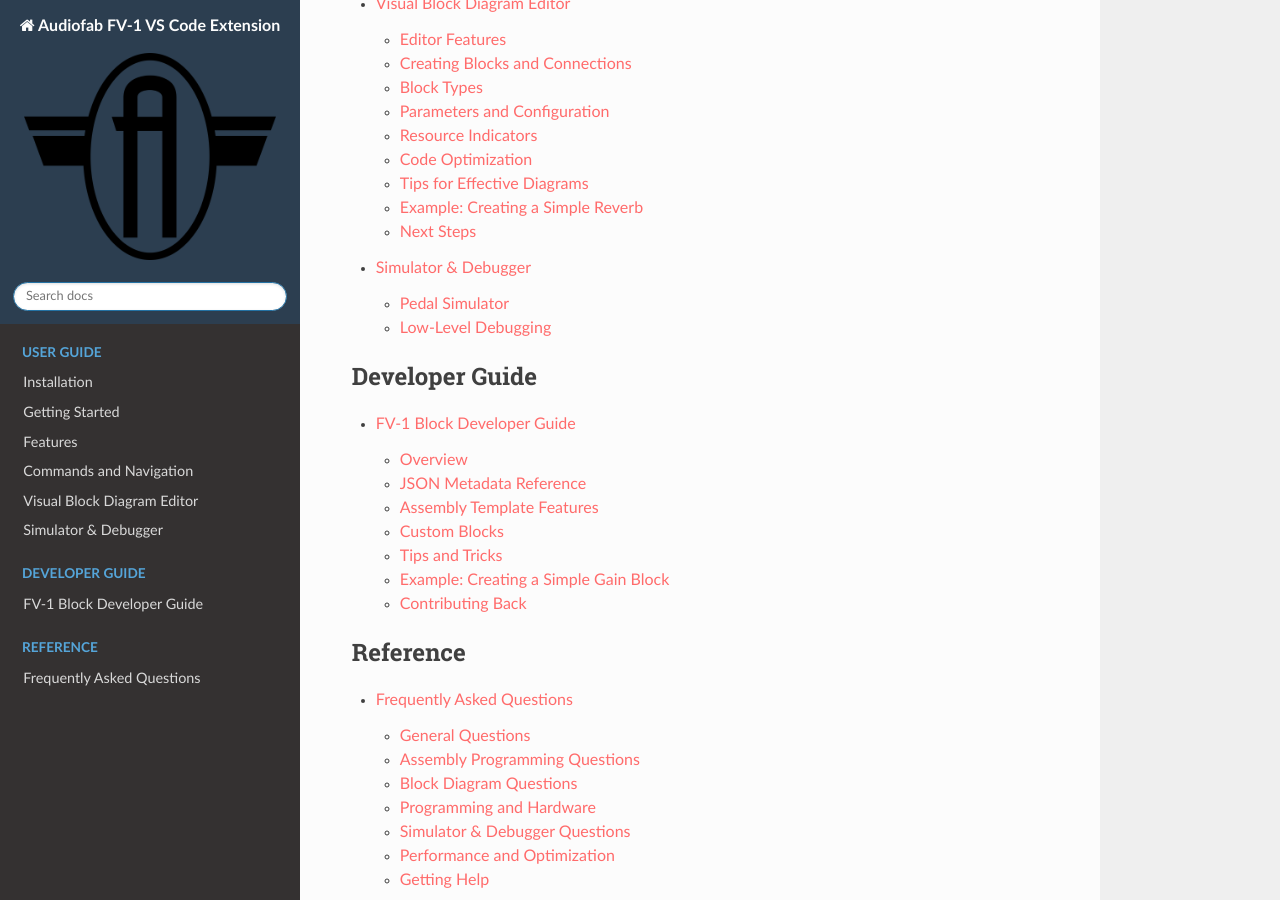
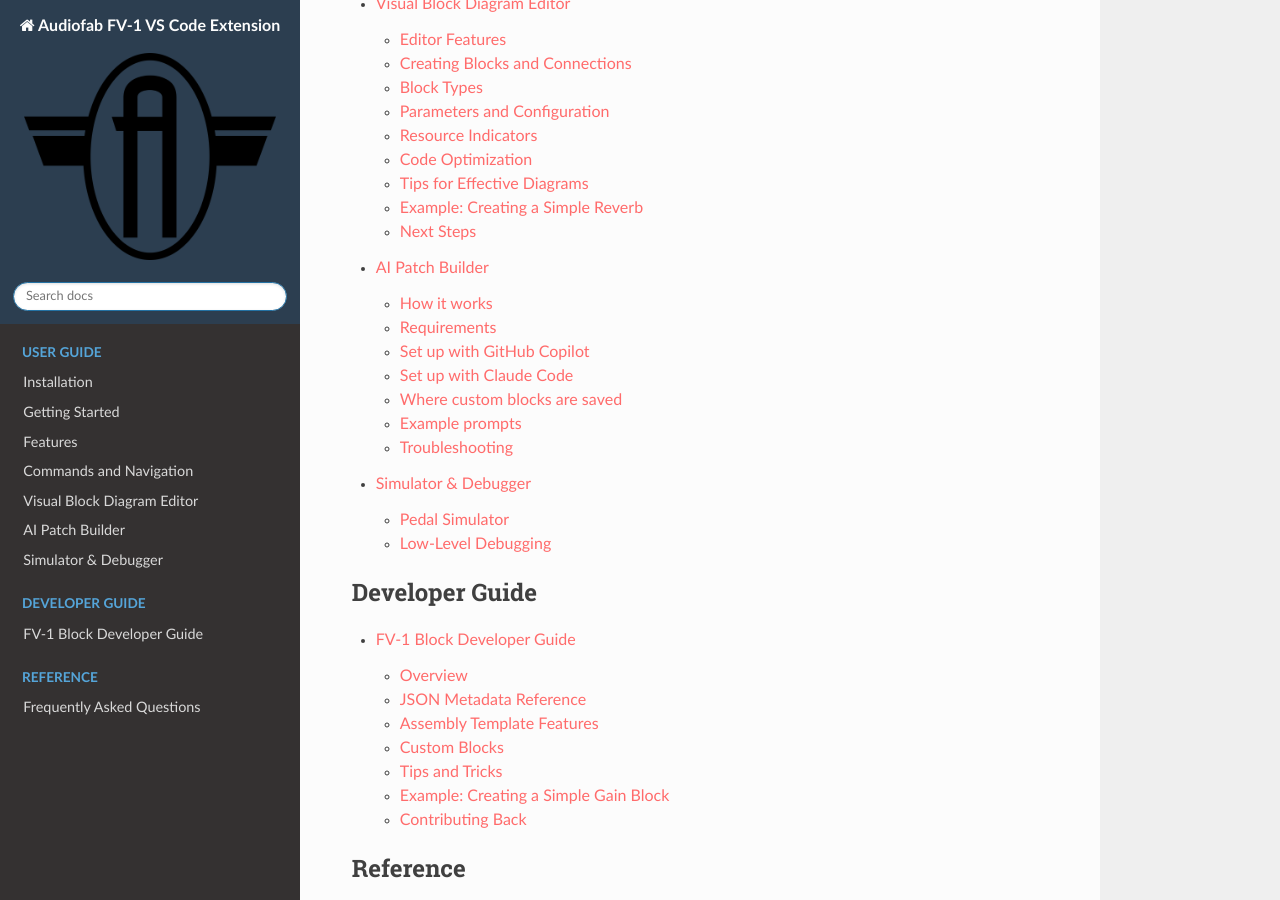
Before and after one commit to audiofab/fv1-vscode, a Sphinx documentation site: the page built from docs/source/index.rst, in a window 1280 px wide and 900 px high, scrolled down 1080 px. Built offline with Sphinx 7.4.7 and the Read the Docs theme 3.1.0, drawn with Linux system fonts in a browser that asks for light colours; some of the changed lines change nothing that is shown.

Commit message:
Update docs

```diff
--- /dev/null
+++ b/docs/source/ai-patch-builder.rst
@@ -0,0 +1,126 @@
+AI Patch Builder
+================
+
+The extension bundles an **AI Patch Builder** — a Model Context Protocol (MCP) server that
+gives AI coding agents full knowledge of the FV-1 block library and the block-diagram
+compiler. With it, an agent such as **GitHub Copilot** (agent mode) or **Claude Code** can
+build and validate ``.spndiagram`` block-diagram programs for you from a plain-language
+description or a screenshot of an existing patch.
+
+Because the agent can compile every draft against the *real* FV-1 compiler as it works, the
+patches it produces are checked for correct wiring and for fitting within the FV-1's limits
+(128 instructions, 32 registers, 32768 words of delay memory) — not just guessed at.
+
+How it works
+------------
+
+The server is launched automatically by your AI agent and exposes a small set of tools the
+agent calls on demand:
+
+**Discover blocks**
+   Browse the full catalog of built-in blocks and read the exact ports and parameters of any
+   block, so the agent wires things up correctly.
+
+**Learn from examples**
+   Fetch curated, ready-made example diagrams (echo, hall reverb, chorus, LFO-swept filter,
+   parallel dry/wet mix) to adapt rather than starting from a blank canvas.
+
+**Validate**
+   Compile a candidate diagram and report any errors, warnings, and resource usage. This is
+   the heart of the loop: the agent drafts, validates, fixes what the compiler reports, and
+   repeats until the patch is correct.
+
+**Author new blocks**
+   When no existing block does the job, the agent can read the Audiofab Template Language
+   (ATL) reference, study a similar block's source, and write a brand-new custom ``.atl``
+   block on the fly — then use it immediately in your diagram.
+
+Requirements
+------------
+
+- **VS Code 1.101 or newer** (required for the Copilot MCP integration).
+- An AI agent:
+
+  - **GitHub Copilot** with agent mode, or
+  - **Claude Code** (the VS Code integrated extension, or the CLI).
+
+Set up with GitHub Copilot
+--------------------------
+
+The server is contributed to VS Code's built-in MCP host, so Copilot discovers it
+automatically once the extension is installed.
+
+1. Open the **Copilot Chat** view and switch the mode selector to **Agent**.
+2. Confirm the server is available: run **MCP: List Servers** from the Command Palette
+   (``Ctrl+Shift+P``) and look for **Audiofab FV-1 Patch Builder**. Start it if it is not
+   already running.
+3. Ask Copilot to build something (see `Example prompts`_ below).
+
+.. note::
+
+   Copilot may ask you to trust or enable the server the first time. This is a one-time
+   confirmation.
+
+Set up with Claude Code
+-----------------------
+
+Claude Code uses its own configuration file, so the extension writes one for you.
+
+1. Run **FV-1: Enable AI Patch Builder for Claude Code** from the Command Palette. This
+   creates (or updates) a ``.mcp.json`` file at the root of your workspace folder.
+2. **Restart VS Code** (or reload the window).
+3. When Claude Code starts, approve the project's MCP server when prompted, then verify with
+   the ``/mcp`` command that **audiofab-fv1** is connected.
+
+.. important::
+
+   Claude Code reads ``.mcp.json`` only **at startup**. A freshly generated file will not be
+   picked up until you restart VS Code (or reload the window). If ``/mcp`` shows the server as
+   *not connected* right after enabling it, a restart is almost always the fix.
+
+Where custom blocks are saved
+-----------------------------
+
+Any block the agent authors is written to your custom-block directory so it survives future
+sessions and appears in the block palette:
+
+- the **first** path in your ``fv1.customBlockPaths`` setting, if that setting is set; or
+- a managed ``.fv1/blocks`` folder inside your workspace, if it is not.
+
+Newly written blocks are loaded live — you do not need to run **Refresh Custom Blocks**
+manually. See :doc:`block-developer-guide` for the ATL block format the agent uses.
+
+Example prompts
+---------------
+
+.. code-block:: text
+
+   Create a new .spndiagram for a stereo hall reverb with a short pre-delay.
+   Validate it, then save it as reverb.spndiagram.
+
+.. code-block:: text
+
+   Here's a screenshot of a SpinCAD patch — recreate it as a block diagram.
+
+.. code-block:: text
+
+   Build a lo-fi vibrato. If no block does what you need, author a custom one.
+   Validate before saving.
+
+After the agent saves a ``.spndiagram`` file, open it to see it in the
+:doc:`visual-editor`, tweak parameters, and audition it in the :doc:`simulator`.
+
+Troubleshooting
+---------------
+
+**Claude Code sees the server but it is "not running."**
+   Restart VS Code so ``.mcp.json`` is re-read (see the note above). If it still fails, open a
+   terminal and run ``claude mcp list`` to see the actual startup error.
+
+**The server path looks wrong after a VS Code update.**
+   The extension rewrites the launch path in ``.mcp.json`` automatically each time it
+   activates, so reloading the window once after an update corrects a stale path.
+
+**Copilot doesn't show the server.**
+   Make sure you are on VS Code 1.101+ and that Copilot agent mode is enabled for your
+   account, then re-check **MCP: List Servers**.
--- a/docs/source/index.rst
+++ b/docs/source/index.rst
@@ -12,6 +12,7 @@
    features
    commands
    visual-editor
+   ai-patch-builder
    simulator
 
 
```
